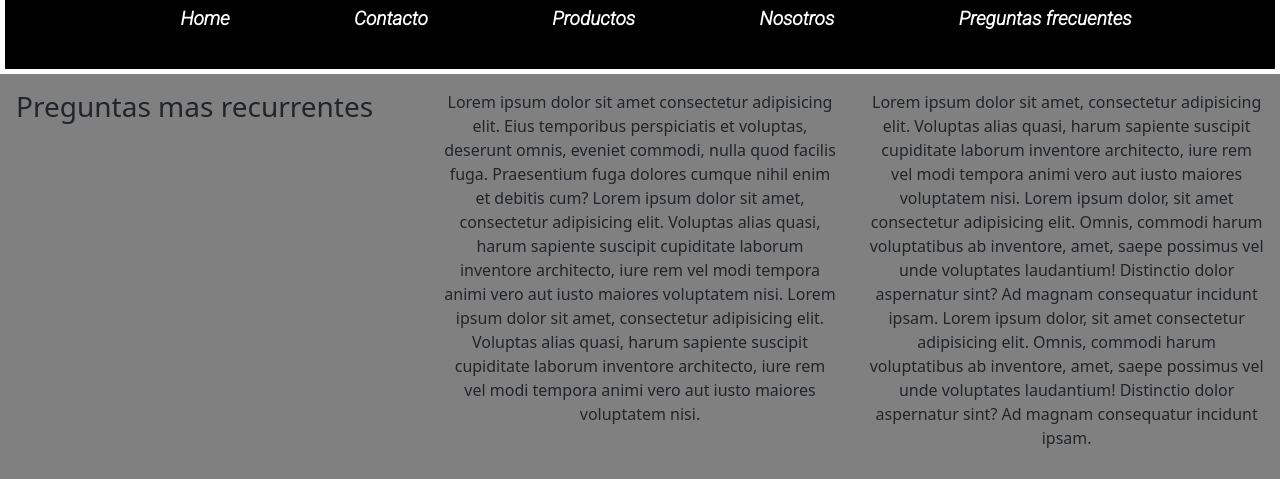
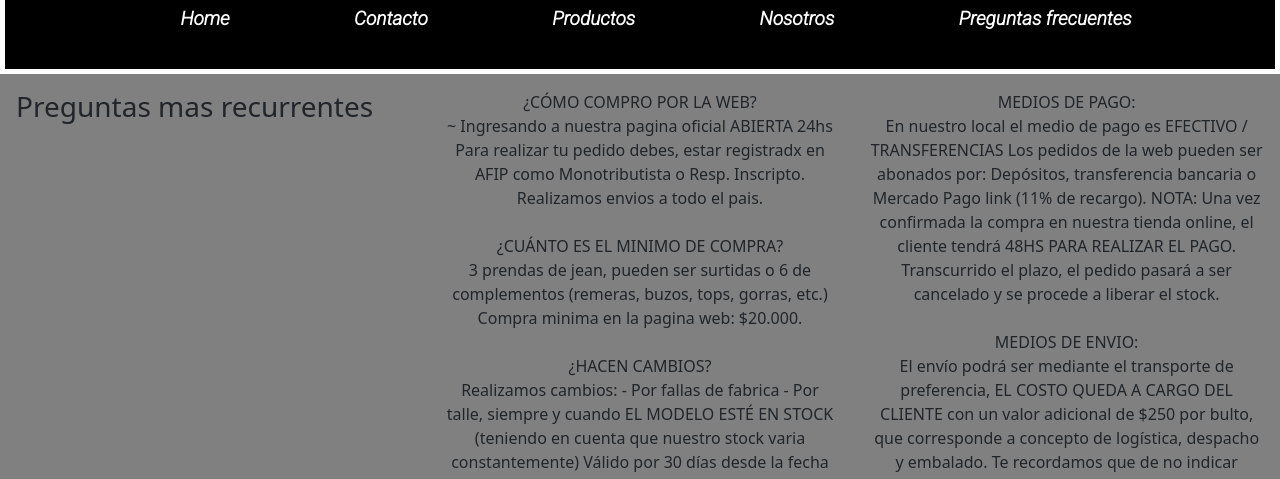
Before and after one commit to EmiQuitllet1996/pruebaGib, a website: page pages/Preguntas.html in a window 1280 px wide. Shown: the part 146-625 px from the top of the page. Drawn offline with nearby package versions, Linux system fonts and the light colour scheme.

Commit message:
entrega final

```diff
--- a/pages/Preguntas.html
+++ b/pages/Preguntas.html
@@ -46,12 +46,58 @@
 <div class="container-fluid">
     <main class="row">
         <h3 class="col-4 p-3">Preguntas mas recurrentes</h3>
-        <p class="col-4 p-3">Lorem ipsum dolor sit amet consectetur adipisicing elit. Eius temporibus perspiciatis et voluptas, deserunt omnis, eveniet commodi, nulla quod facilis fuga. Praesentium fuga dolores cumque nihil enim et debitis cum?
-        Lorem ipsum dolor sit amet, consectetur adipisicing elit. Voluptas alias quasi, harum sapiente suscipit cupiditate laborum inventore architecto, iure rem vel modi tempora animi vero aut iusto maiores voluptatem nisi.
-        Lorem ipsum dolor sit amet, consectetur adipisicing elit. Voluptas alias quasi, harum sapiente suscipit cupiditate laborum inventore architecto, iure rem vel modi tempora animi vero aut iusto maiores voluptatem nisi.</p>
-        <p class="col-4 p-3">Lorem ipsum dolor sit amet, consectetur adipisicing elit. Voluptas alias quasi, harum sapiente suscipit cupiditate laborum inventore architecto, iure rem vel modi tempora animi vero aut iusto maiores voluptatem nisi.
-        Lorem ipsum dolor, sit amet consectetur adipisicing elit. Omnis, commodi harum voluptatibus ab inventore, amet, saepe possimus vel unde voluptates laudantium! Distinctio dolor aspernatur sint? Ad magnam consequatur incidunt ipsam.
-        Lorem ipsum dolor, sit amet consectetur adipisicing elit. Omnis, commodi harum voluptatibus ab inventore, amet, saepe possimus vel unde voluptates laudantium! Distinctio dolor aspernatur sint? Ad magnam consequatur incidunt ipsam.</p>
+        <p class="col-4 p-3">¿CÓMO COMPRO POR LA WEB? <br>
+~ Ingresando a nuestra pagina oficial ABIERTA 24hs
+Para realizar tu pedido debes, estar registradx en AFIP como Monotributista o Resp. Inscripto.
+Realizamos envios a todo el pais.
+<br>
+<br>
+¿CUÁNTO ES EL MINIMO DE COMPRA? <br>
+3 prendas de jean, pueden ser surtidas o 6 de complementos (remeras, buzos, tops, gorras, etc.)
+Compra minima en la pagina web:  $20.000.
+<br> <br>
+¿HACEN CAMBIOS?<br>
+Realizamos cambios:
+- Por fallas de fabrica
+- Por talle, siempre y cuando EL MODELO ESTÉ EN STOCK (teniendo en cuenta que nuestro stock varia constantemente)
+Válido por 30 días desde la fecha de su compra, acercándote a cualquiera de nuestras sucursales con boleta en mano.
+Tene en cuenta que nuestras prendas de sale no tienen cambio.
+<br><br>
+¿HACEN VENTA MINORISTA? <br>
+Por ahora no contamos con una lista de revendedores oficiales. Estamos trabajando para brindarles una mejor respuesta
+
+Podes conseguir revendedores desde el buscador por tu zona en Facebook o Instagram. Recordá tener precaución y pedir referencias al vendedor para evitar cualquier tipo de estafa.
+<br><br>
+
+TENGO UN PROBLEMA O DUDA: <br>
+Ante cualquier duda puntual o problema con tu compra podes escribirnos a través de nuestro Instagram @Pragueindumentaria y te contestaremos a la brevedad
+</p>
+        <p class="col-4 p-3">MEDIOS DE PAGO: <br>
+En nuestro local el medio de pago es EFECTIVO / TRANSFERENCIAS
+Los pedidos de la web pueden ser abonados por:
+Depósitos, transferencia bancaria o Mercado Pago link (11% de recargo).
+NOTA: Una vez confirmada la compra en nuestra tienda online, el cliente tendrá 48HS PARA REALIZAR EL PAGO. Transcurrido el plazo, el pedido pasará a ser cancelado y se procede a liberar el stock.
+<br> <br>
+MEDIOS DE ENVIO: <br>
+El envío podrá ser mediante el transporte de preferencia, EL COSTO QUEDA A CARGO DEL CLIENTE con un valor adicional de $250 por bulto,  que corresponde a concepto de logística, despacho y embalado.
+Te recordamos que de no indicar alguna empresa por la cual podamos hacer el despacho, el pedido saldrá por cualquier empresa que llegue hasta su localidad
+La demora estimada es de entre 24 a 48 horas hábiles, sujeto a la demanda.
+NO HACEMOS ENVÍOS POR: Andreani, Correo Argentino, Ank o Urbano.
+<br> <br>
+¿QUE TALLES TRABAJAN? <br>
+Fabricamos jeans del talle 34 al 50, dependiendo del modelo.
+
+Polleras y camperas del talle 1 al 5.
+
+Cuando publicamos un modelo nuevo, indicamos en qué talles fue realizado.
+
+[ Nuestros talles son tamaño reales, cuando el modelo viene chico o grande damos anuncio en cada uno de nuestros puntos de venta. ]
+<br> <br>
+NOVEDADES:
+<br>
+Entérate de todas las novedades a través de nuestro medio oficial de comunicación: @Pragueindumentaria en Instagram
+Recibimos nuevos ingresos de lunes a viernes y reposición de los modelos en talles puntuales hasta agotar stock.
+</p>
     </main>
 </div>
 
--- a/scss/estilos.scss
+++ b/scss/estilos.scss
@@ -87,8 +87,6 @@ h1{
 
 }
 
-/* Main*/
-
 /* Pagina principal*/
 
 main{
@@ -112,6 +110,7 @@ main{
                                  "imageen3"
                                  "imageen4";
             gap: 7px;
+
 
             h5{
                 font-size: 17px;
```
Also changed, not shown: index.html (+8 -11 lines), pages/contacto.html (+15 -3 lines), pages/nosotros.html (+6 -8 lines).
